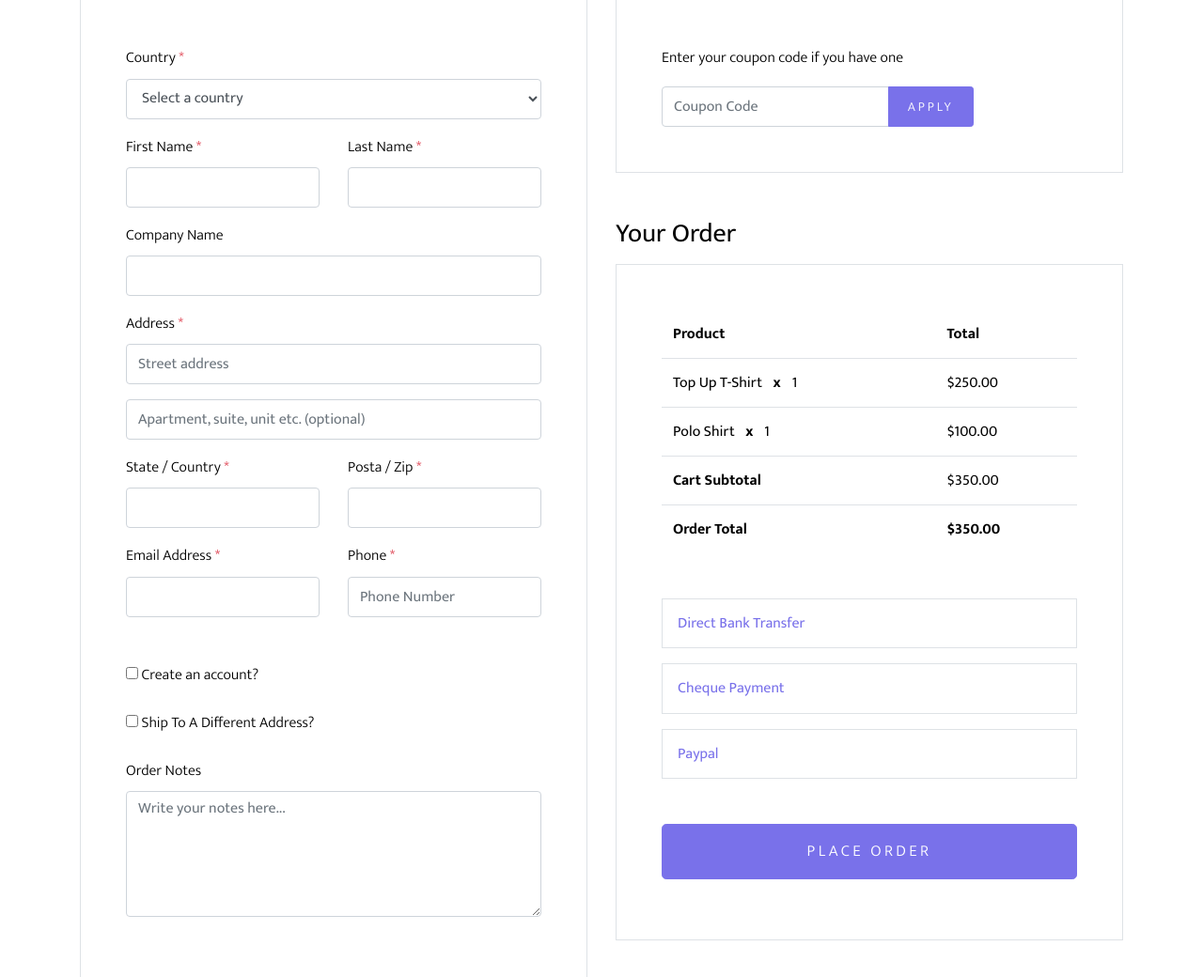
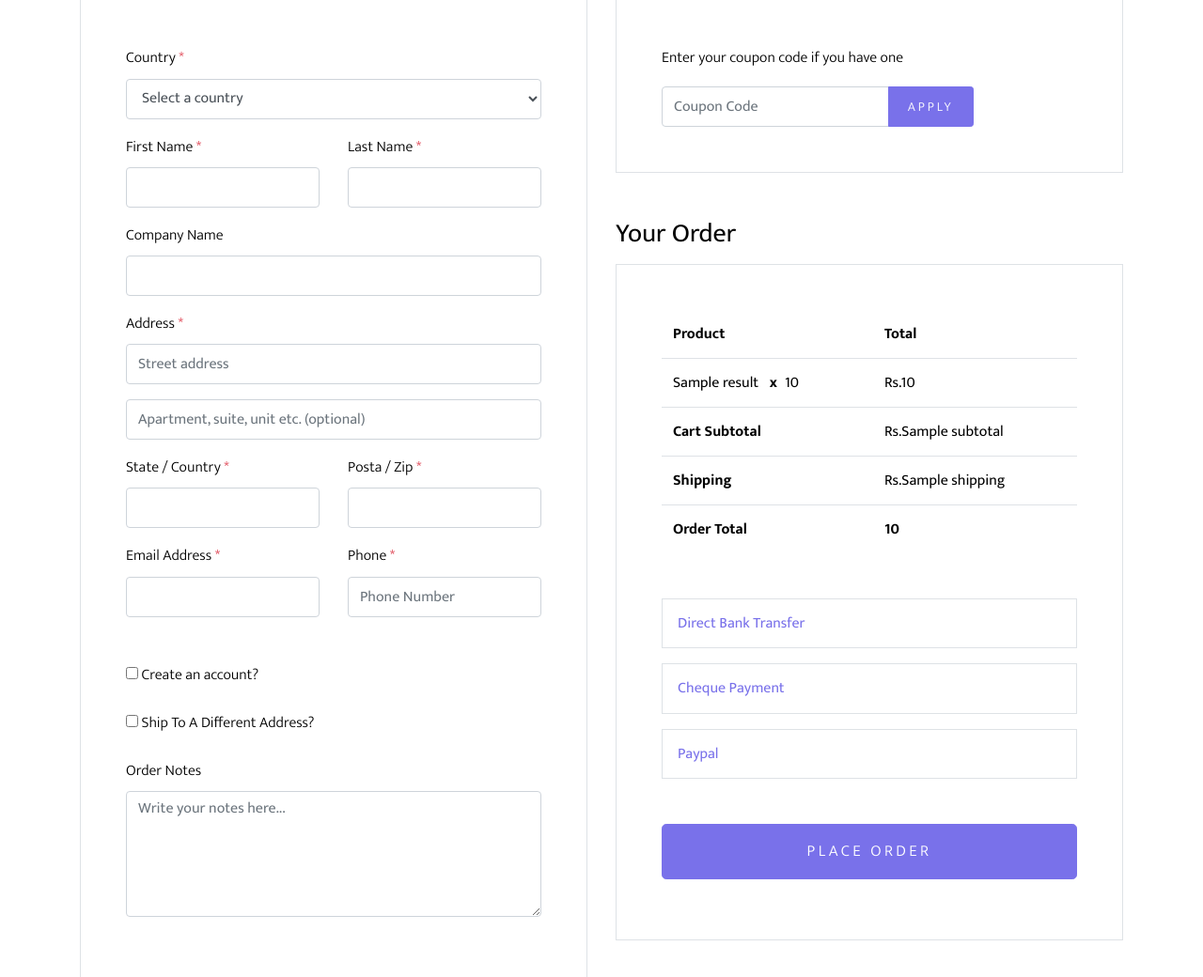
Before and after one commit to Satwikram/Online-Shopping-, a Django app: template templates/checkout.html in a window 1280 px wide. Shown: the part 520-1560 px from the top of the page at 94% size. Run offline with Django 3.2, Linux system fonts and the light colour scheme; the template is opened without the code that fills it: most values are stand-ins (such as "Sample title", 1, 10 or a date in 2020); some libraries are stand-ins or nearby versions; some web fonts are replaced.

Commit message:
Checkout Updated

```diff
--- a/templates/checkout.html
+++ b/templates/checkout.html
@@ -302,21 +302,23 @@
                       <th>Total</th>
                     </thead>
                     <tbody>
+                    {% for result in results %}
                       <tr>
-                        <td>Top Up T-Shirt <strong class="mx-2">x</strong> 1</td>
-                        <td>$250.00</td>
+                        <td>{{result.product_name}} <strong class="mx-2">x</strong>{{result.quantity}}</td>
+                        <td>Rs.{{result.price}}</td>
+                      </tr>
+                    {% endfor %}
+                      <tr>
+                        <td class="text-black font-weight-bold"><strong>Cart Subtotal</strong></td>
+                        <td class="text-black">Rs.{{subtotal}}</td>
                       </tr>
                       <tr>
-                        <td>Polo Shirt <strong class="mx-2">x</strong>   1</td>
-                        <td>$100.00</td>
-                      </tr>
-                      <tr>
-                        <td class="text-black font-weight-bold"><strong>Cart Subtotal</strong></td>
-                        <td class="text-black">$350.00</td>
+                        <td class="text-black font-weight-bold"><strong>Shipping</strong></td>
+                        <td class="text-black">Rs.{{shipping}}</td>
                       </tr>
                       <tr>
                         <td class="text-black font-weight-bold"><strong>Order Total</strong></td>
-                        <td class="text-black font-weight-bold"><strong>$350.00</strong></td>
+                        <td class="text-black font-weight-bold"><strong>{{total}}</strong></td>
                       </tr>
                     </tbody>
                   </table>
```
